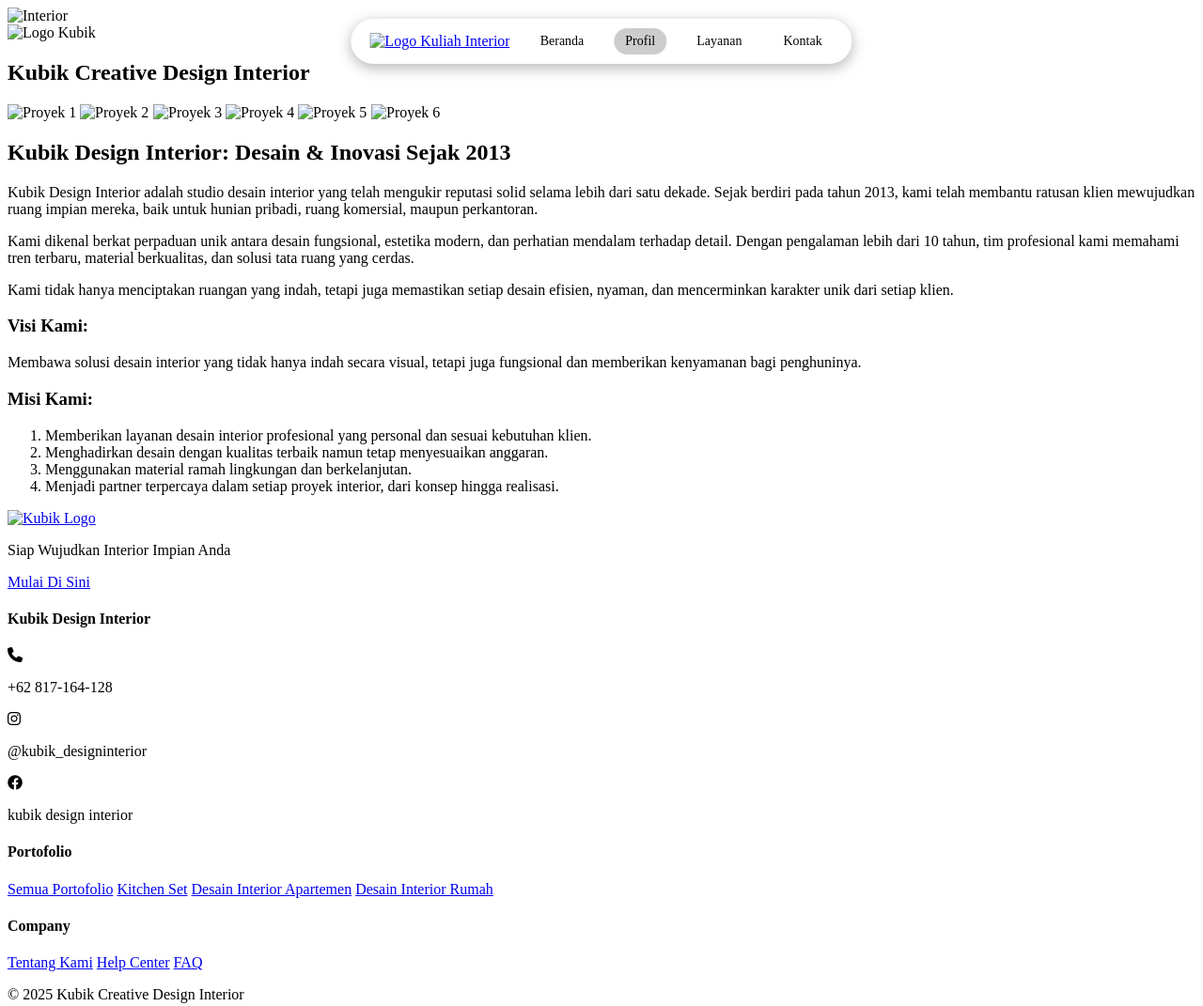
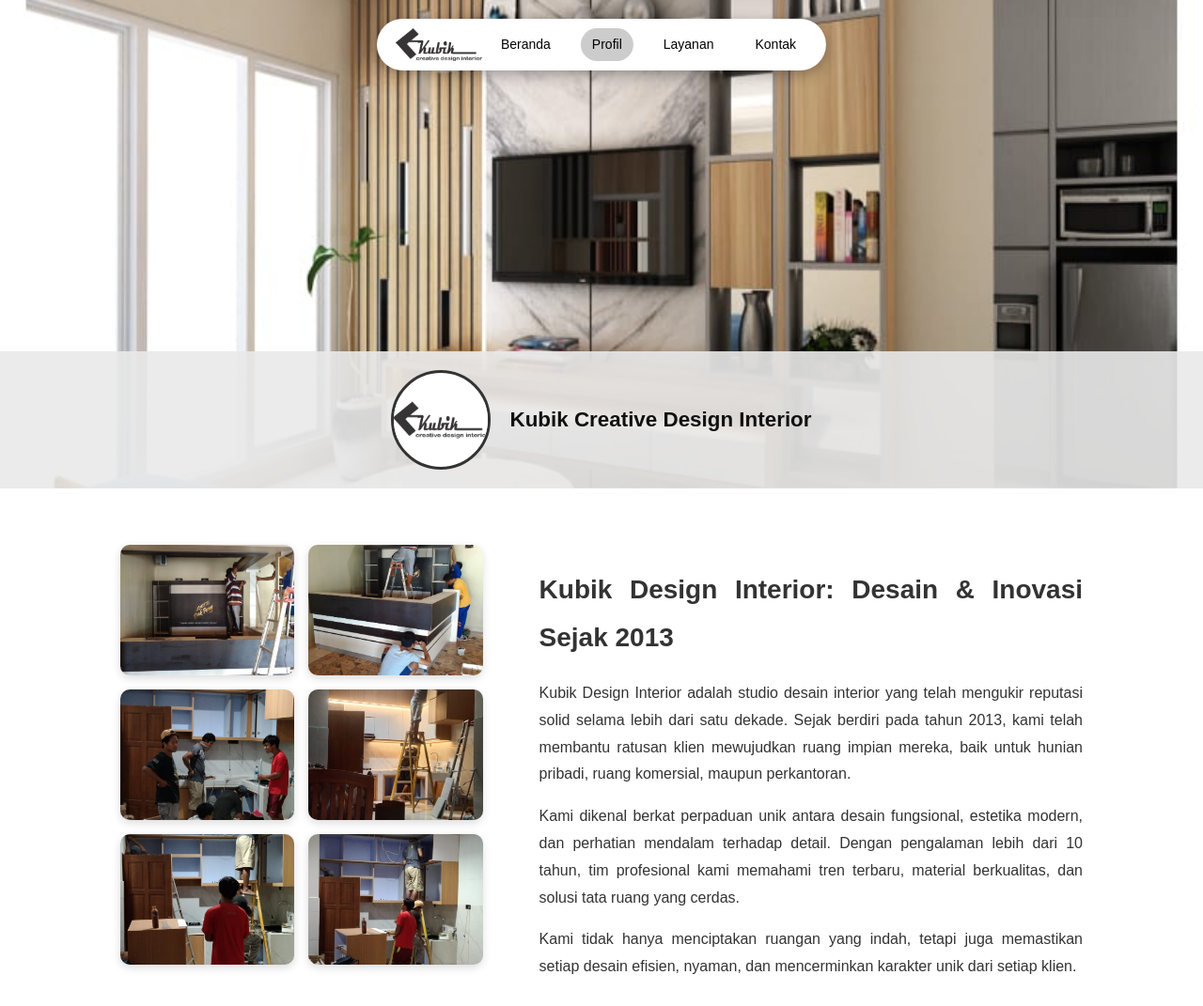
Before and after one commit to bremm723/Kubik-Desain, a plain HTML site: page Profil.html in a window 1280 px wide. Shown: the top 1071 px of the page at 94% size. Drawn offline with nearby package versions, Linux system fonts and the light colour scheme; the site is published under a folder, as on GitHub Pages, so addresses that start at the root find nothing.

Commit message:
Update Profil.html

```diff
--- a/Profil.html
+++ b/Profil.html
@@ -7,7 +7,7 @@
   <!-- AOS CSS -->
   <link href="https://cdn.jsdelivr.net/npm/aos@2.3.4/dist/aos.css" rel="stylesheet">
   <link rel="stylesheet" href="https://cdnjs.cloudflare.com/ajax/libs/font-awesome/6.4.0/css/all.min.css">
-  <link rel="stylesheet" href="/CSS/profil.css">
+  <link rel="stylesheet" href="CSS/profil.css">
 
   <!-- ========== NAVBAR STYLE ========== -->
   <style>
@@ -126,7 +126,7 @@
   <nav class="navbar" id="navbar">
     <div class="logo">
       <a href="index.html">
-        <img src="/Asset/edit/60262f3d-ed38-4eb2-886f-c2066539ad0e.png" alt="Logo Kuliah Interior">
+        <img src="Asset/edit/60262f3d-ed38-4eb2-886f-c2066539ad0e.png" alt="Logo Kuliah Interior">
       </a>
     </div>
 
@@ -145,10 +145,10 @@
 
   <!--ISINYA-->
   <section class="hero">
-    <img src="/Asset/rumah/ruang keluarga/IMG-20250912-WA0028.jpg" alt="Interior" class="hero-image" data-aos="fade-up" data-aos-delay="300">
+    <img src="Asset/rumah/ruang keluarga/IMG-20250912-WA0028.jpg" alt="Interior" class="hero-image" data-aos="fade-up" data-aos-delay="300">
     <div class="brand-section">
       <div class="logo-frame" data-aos="fade-right" data-aos-delay="200">
-        <img src="/Asset/bahan/WhatsApp Image 2025-09-12 at 09.01.31.jpeg" alt="Logo Kubik">
+        <img src="Asset/bahan/WhatsApp Image 2025-09-12 at 09.01.31.jpeg" alt="Logo Kubik">
       </div>
       <h2 data-aos="fade-left"><span>Kubik</span> Creative Design Interior</h2>
     </div>
@@ -158,12 +158,12 @@
     <div class="about-container">
       <!-- Kolom Kiri: Galeri -->
       <div class="about-gallery" data-aos="fade-right">
-        <img src="/Asset/proses pengerjaan/IMG-20250912-WA0000.jpg" alt="Proyek 1" data-aos="zoom-in">
-        <img src="/Asset/proses pengerjaan/IMG-20250912-WA0001.jpg" alt="Proyek 2" data-aos="zoom-in" data-aos-delay="100">
-        <img src="/Asset/proses pengerjaan/IMG-20250912-WA0003.jpg" alt="Proyek 3" data-aos="zoom-in" data-aos-delay="200">
-        <img src="/Asset/proses pengerjaan/IMG-20250912-WA0004.jpg" alt="Proyek 4" data-aos="zoom-in" data-aos-delay="300">
-        <img src="/Asset/proses pengerjaan/IMG-20250912-WA0005.jpg" alt="Proyek 5" data-aos="zoom-in" data-aos-delay="400">
-        <img src="/Asset/proses pengerjaan/IMG-20250912-WA0006.jpg" alt="Proyek 6" data-aos="zoom-in" data-aos-delay="500">
+        <img src="Asset/proses pengerjaan/IMG-20250912-WA0000.jpg" alt="Proyek 1" data-aos="zoom-in">
+        <img src="Asset/proses pengerjaan/IMG-20250912-WA0001.jpg" alt="Proyek 2" data-aos="zoom-in" data-aos-delay="100">
+        <img src="Asset/proses pengerjaan/IMG-20250912-WA0003.jpg" alt="Proyek 3" data-aos="zoom-in" data-aos-delay="200">
+        <img src="Asset/proses pengerjaan/IMG-20250912-WA0004.jpg" alt="Proyek 4" data-aos="zoom-in" data-aos-delay="300">
+        <img src="Asset/proses pengerjaan/IMG-20250912-WA0005.jpg" alt="Proyek 5" data-aos="zoom-in" data-aos-delay="400">
+        <img src="Asset/proses pengerjaan/IMG-20250912-WA0006.jpg" alt="Proyek 6" data-aos="zoom-in" data-aos-delay="500">
       </div>
 
       <!-- Kolom Kanan: Teks -->
@@ -206,7 +206,7 @@
   <footer class="footer" data-aos="fade-in" data-aos-delay="100">
     <div class="footer-top">
       <a href="index.html" class="footer-logo">
-        <img src="/Asset/edit/footer.png" alt="Kubik Logo">
+        <img src="Asset/edit/footer.png" alt="Kubik Logo">
       </a>
       <p class="footer-slogan">Siap Wujudkan Interior Impian Anda</p>
       <a href="#kontak" class="footer-btn">Mulai Di Sini</a>
@@ -277,6 +277,6 @@
     });
   </script>
 
-  <script src="/JS/script.js"></script>
+  <script src="JS/script.js"></script>
 </body>
 </html>
```
